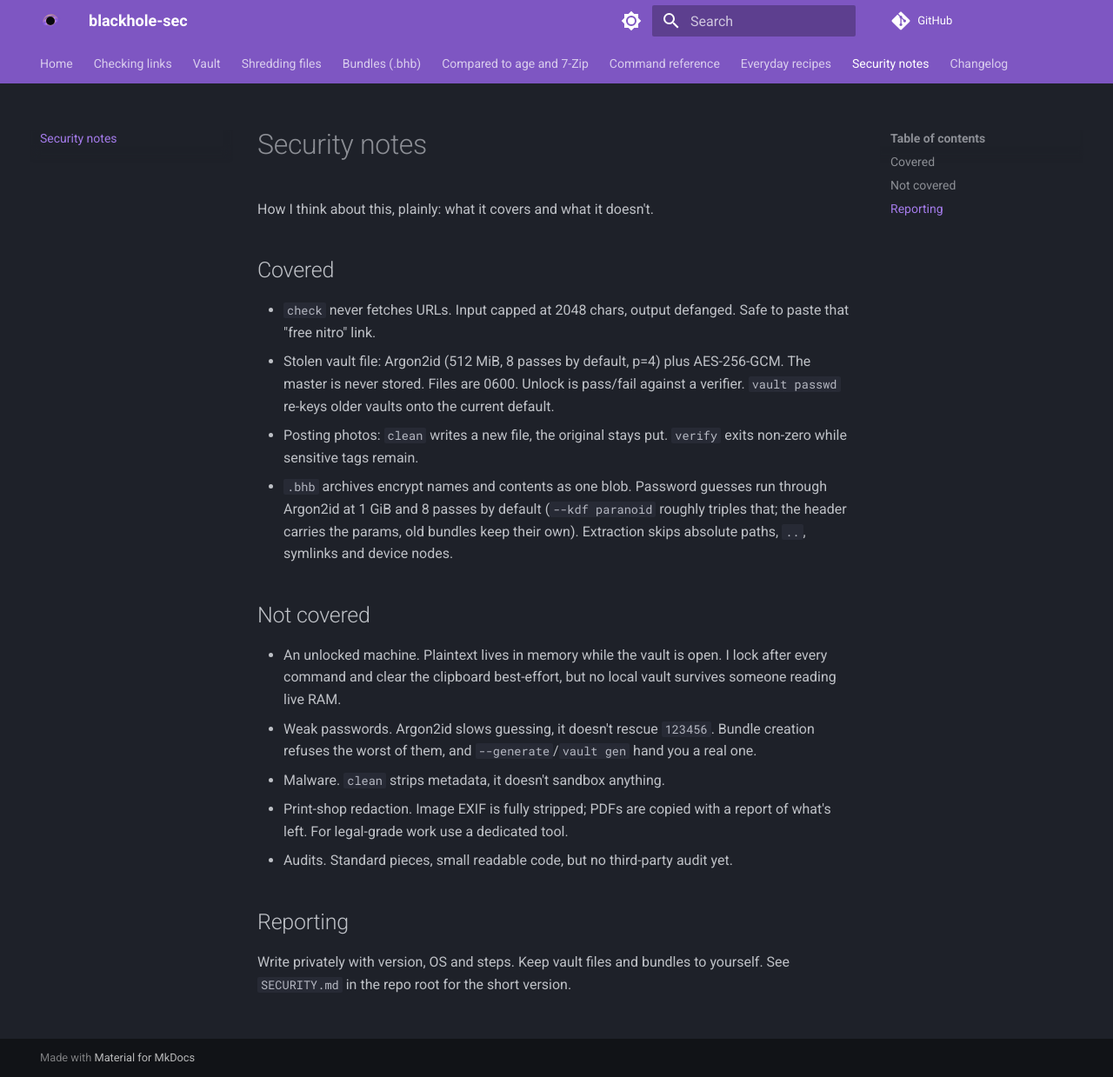
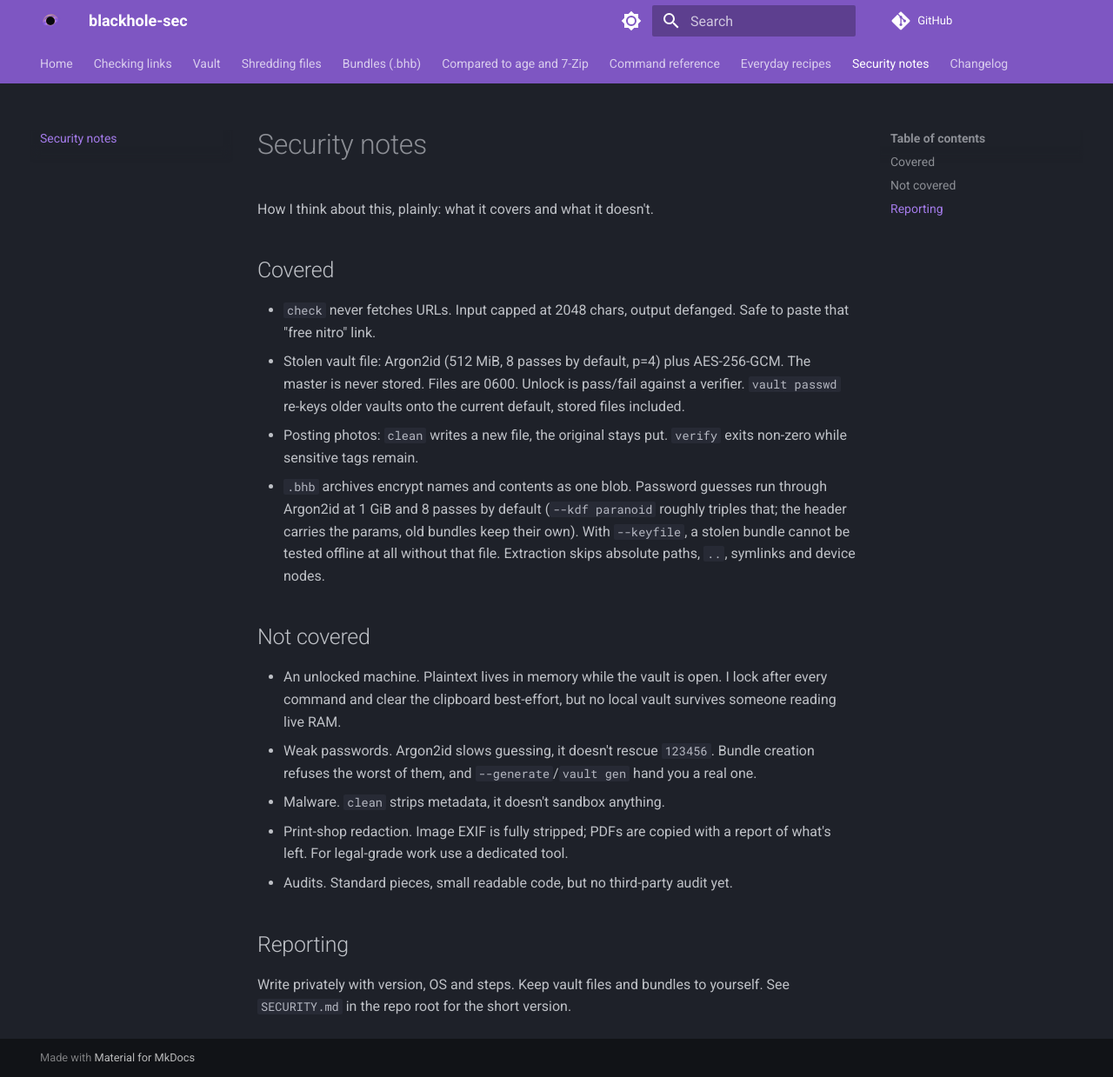
Before and after one commit to Satin-networks/blackhole-sec, an MkDocs documentation site: the page built from docs/security.md, in a window 1280 px wide and 1239 px high. Shown: the whole window at 87% size. Built offline with MkDocs 1.6.1 and Material for MkDocs 9.7.7, drawn with Linux system fonts in a browser that asks for light colours; comment, search, counter and statistics services are not loaded.

Commit message:
security notes: current vault numbers, the keyfile factor

```diff
--- a/docs/security.md
+++ b/docs/security.md
@@ -9,14 +9,15 @@ How I think about this, plainly: what it covers and what it doesn't.
 - Stolen vault file: Argon2id (512 MiB, 8 passes by default, p=4) plus
   AES-256-GCM. The master is never stored. Files are 0600. Unlock is
   pass/fail against a verifier. `vault passwd` re-keys older vaults onto
-  the current default.
+  the current default, stored files included.
 - Posting photos: `clean` writes a new file, the original stays put.
   `verify` exits non-zero while sensitive tags remain.
 - `.bhb` archives encrypt names and contents as one blob. Password
   guesses run through Argon2id at 1 GiB and 8 passes by default
   (`--kdf paranoid` roughly triples that; the header carries the
-  params, old bundles keep their own). Extraction skips absolute
-  paths, `..`, symlinks and device nodes.
+  params, old bundles keep their own). With `--keyfile`, a stolen
+  bundle cannot be tested offline at all without that file. Extraction
+  skips absolute paths, `..`, symlinks and device nodes.
 
 ## Not covered
 
```
Also changed, not shown: SECURITY.md (+11 -5 lines).
